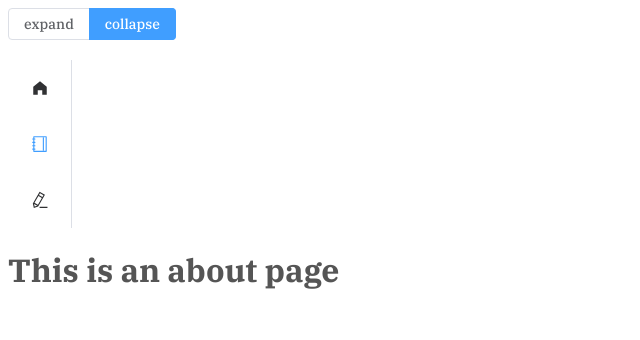
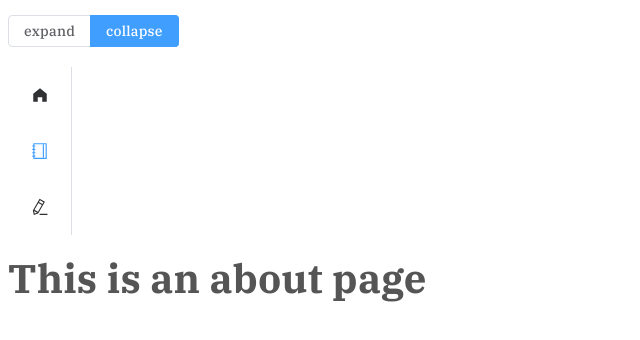
Before and after one commit to nickeledfox/blog-dashboard, a Vue app in the folder client/: page /about in a window 1280 px wide. Shown: the top 340 px of the page, without its empty margins (0-640 px from the left). Built offline with nearby package versions, Linux system fonts and the light colour scheme.

Commit message:
Add reset-normalize

```diff
--- a/client/package.json
+++ b/client/package.json
@@ -10,6 +10,7 @@
     "@element-plus/icons-vue": "^0.2.7",
     "axios": "^0.26.0",
     "core-js": "^3.8.3",
+    "css-reset-and-normalize": "^2.3.5",
     "element-plus": "^2.0.2",
     "vue": "^3.2.13",
     "vue-class-component": "^8.0.0-0",
--- a/client/src/main.ts
+++ b/client/src/main.ts
@@ -4,4 +4,7 @@ import router from './router';
 import ElementPlus from 'element-plus';
 import 'element-plus/dist/index.css';
 
+import 'css-reset-and-normalize';
+import './sass/main.sass';
+
 createApp(App).use(router).use(ElementPlus).mount('#app');
--- /dev/null
+++ b/client/src/sass/main.sass
@@ -0,0 +1,23 @@
+@import url('https://fonts.googleapis.com/css2?family=IBM+Plex+Serif:wght@400;500;600;700&display=swap')
+
+body
+  font-family: 'IBM Plex Serif', Avenir, Helvetica, Arial, serif
+  font-size: 20px
+  line-height: 32px
+  letter-spacing: 0.01em
+
+a
+  text-decoration: none
+
+.main-container
+  height: 100vh
+  border: 1px solid #eee
+  position: absolute
+  top: 0
+  right: 0
+  left: 200px
+  margin: 0
+  padding: 0
+
+.title
+  color: #555
```
Also changed, not shown: 1 other file (tests, documents, lock files or other folders).
